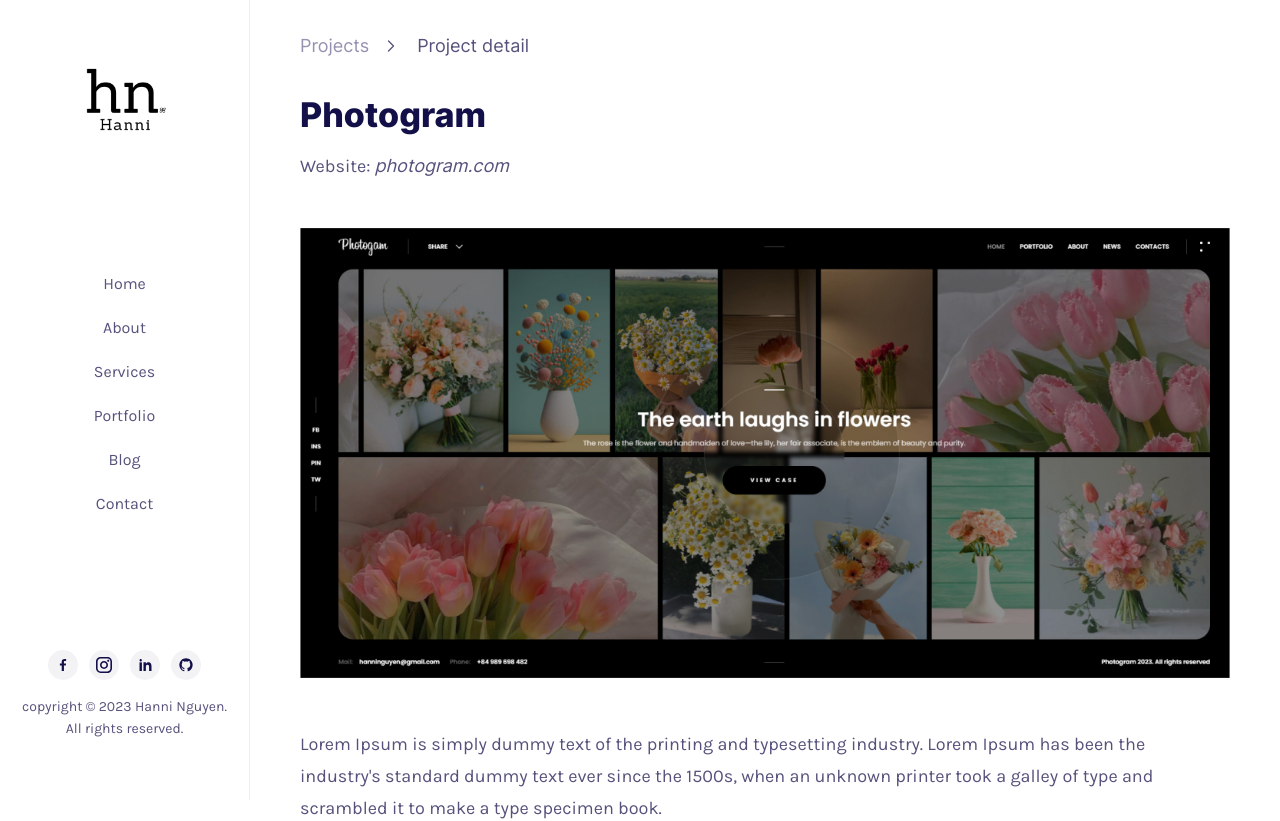
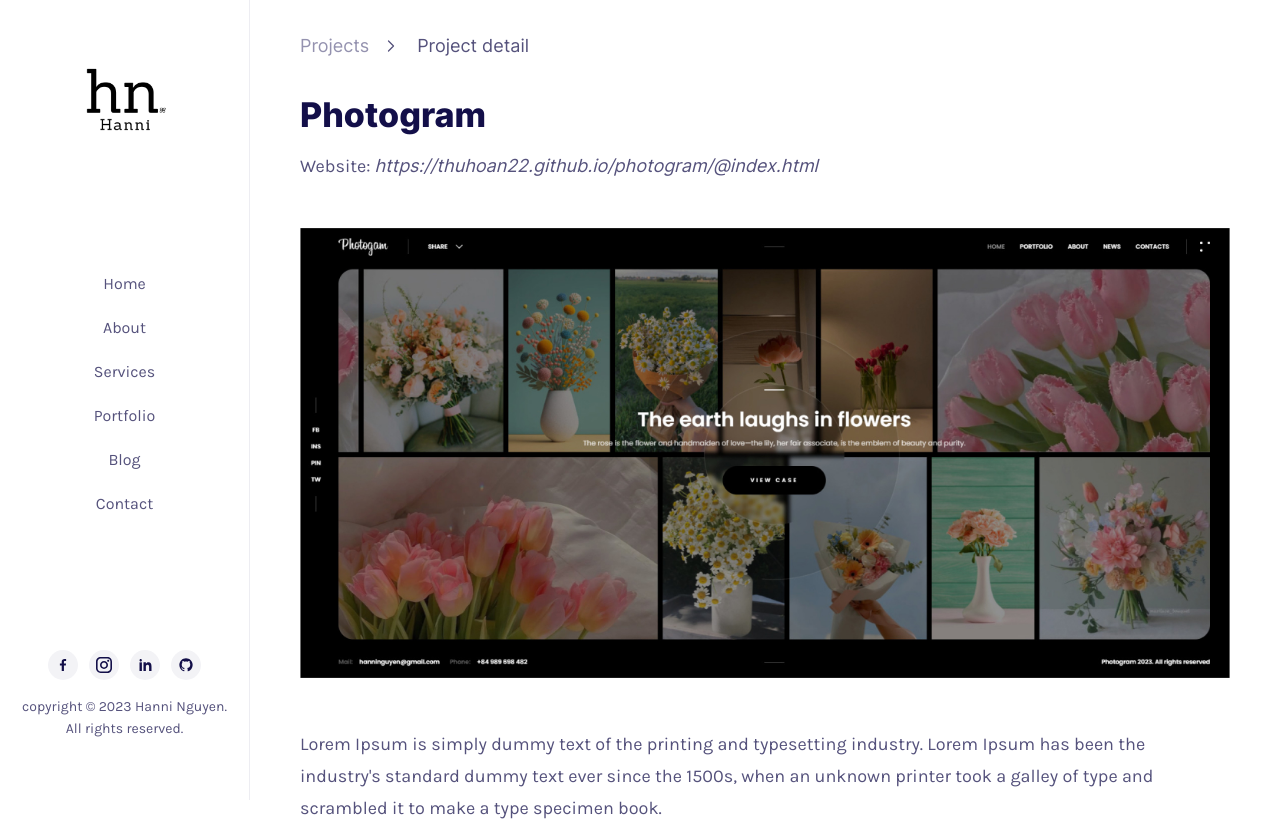
Before and after one commit to thuhoan22/hanni-portfolio, a React (Create React App) app: page /project/1 in a window 1280 px wide. Shown: the top 821 px of the page. Built offline with nearby package versions, Linux system fonts and the light colour scheme.

Commit message:
update code

```diff
--- a/src/components/Popup/PopupFourth.tsx
+++ b/src/components/Popup/PopupFourth.tsx
@@ -40,12 +40,17 @@ function PopupFourth({ isShow = false, onClose }: PopupFourthProps) {
         <p className="text">Working with Photoshop, Illustrator, Figma, Zeplin.</p>
         <p className="text">Design web on Figma.</p>
         <strong className="text-key">Project name:</strong>
-        <p className="text">Ignite: <a href="https://cpo.kia.com/" className="text-link">https://cpo.kia.com/</a></p>
+        <p className="text">Kia/Hyundai</p>
+        <p className="text">KARNARK game (MMORPG)</p>
+        <p className="text">Amore Pacific</p>
+        <p className="text">NC Foundation</p>
+
+        {/* <p className="text">Ignite: <a href="https://cpo.kia.com/" className="text-link">https://cpo.kia.com/</a></p>
         <p className="text">Kia/Hyundai</p>
         <p className="text">Kia PBV: <a href="https://www.kia.com/jp/ja/lineup/pv5-passenger" className="text-link">https://www.kia.com/jp/ja/lineup/pv5-passenger</a></p>
         <p className="text">KARNARK game (MMORPG)</p>
         <p className="text">Amore Pacific: <a href="https://www.apgroup.com/int/ko/" className="text-link">https://www.apgroup.com/int/ko/</a></p>
-        <p className="text">NC Foundation: <a href="https://www.ncfoundation.or.kr/main" className="text-link">https://www.ncfoundation.or.kr/main</a></p>
+        <p className="text">NC Foundation: <a href="https://www.ncfoundation.or.kr/main" className="text-link">https://www.ncfoundation.or.kr/main</a></p> */}
       </DialogContent>
       <button onClick={onClose} aria-label="close" className="btn-close">
         <span className="ic"></span>
--- a/src/components/Popup/PopupSecond.tsx
+++ b/src/components/Popup/PopupSecond.tsx
@@ -43,12 +43,13 @@ function PopupSecond({ isShow = false, onClose }: PopupSecondProps) {
         <p className="text">Kakao game.</p>
         <p className="text">Mobile web: Kookmin University.</p>
         <p className="text">LG life.</p>
-        <p className="text">
+        <p className="text">NHN AD, NHN(recruit), and many other projects.</p>
+        {/* <p className="text">
           NHN:
           <a href="http://www.nhnglobal.com/usa/index.nhn" className="text-link">http://www.nhnglobal.com/usa/index.nhn</a>
           <a href="http://www.nhnservice.com/ns/index.nhn" className="text-link">http://www.nhnservice.com/ns/index.nhn</a>
         </p>
-        <p className="text">NHN AD, NHN(recruit), and many other projects.</p>
+        <p className="text">NHN AD, NHN(recruit), and many other projects.</p> */}
       </DialogContent>
       <button onClick={onClose} aria-label="close" className="btn-close">
         <span className="ic"></span>
--- a/src/data/db.json
+++ b/src/data/db.json
@@ -4,7 +4,7 @@
       "id": 1,
       "thumb": "/images/img-project-01.jpg",
       "name": "Photogram",
-      "website": "photogram.com",
+      "website": "https://thuhoan22.github.io/photogram/@index.html",
       "category": "Archive",
       "client": "Nang Studio",
       "date": "Nov 10, 2024",
@@ -18,38 +18,6 @@
     },
     {
       "id": 2,
-      "thumb": "/images/img-project-02.jpg",
-      "name": "Restaurant",
-      "website": "spaghettibox.food",
-      "client": "Spaghettibox",
-      "category": "Food",
-      "date": "May 18, 2022",
-      "desc1": "Lorem Ipsum is simply dummy text of the printing and typesetting industry. Lorem Ipsum has been the industry's standard dummy text ever since the 1500s, when an unknown printer took a galley of type and scrambled it to make a type specimen book.",
-      "desc2": "It has survived not only five centuries, but also the leap into electronic typesetting, remaining essentially unchanged. It was popularised in the 1960s with the release of Letraset sheets containing Lorem Ipsum passages, and more recently with desktop publishing software like Aldus PageMaker including versions of Lorem Ipsum.",
-      "desc3": "",
-      "imgage1": "/images/img-detail-09.jpg",
-      "imgage2": "/images/img-detail-10.jpg",
-      "imgage3": "/images/img-detail-11.jpg",
-      "imgage4": "/images/img-detail-12.jpg"
-    },
-    {
-      "id": 3,
-      "thumb": "/images/img-project-03.jpg",
-      "name": "Interior Design Ltd.",
-      "website": "https://thuhoan22.github.io/Animation/Interior-landing/",
-      "client": "TH House",
-      "category": "Modalbox",
-      "date": "July 08, 2024",
-      "desc1": "Lorem Ipsum is simply dummy text of the printing and typesetting industry. Lorem Ipsum has been the industry's standard dummy text ever since the 1500s, when an unknown printer took a galley of type and scrambled it to make a type specimen book.",
-      "desc2": "It has survived not only five centuries, but also the leap into electronic typesetting, remaining essentially unchanged. It was popularised in the 1960s with the release of Letraset sheets containing Lorem Ipsum passages, and more recently with desktop publishing software like Aldus PageMaker including versions of Lorem Ipsum.",
-      "desc3": "",
-      "imgage1": "/images/img-detail-13.jpg",
-      "imgage2": "/images/img-detail-14.jpg",
-      "imgage3": "/images/img-detail-15.jpg",
-      "imgage4": "/images/img-detail-16.jpg"
-    },
-    {
-      "id": 4,
       "thumb": "/images/img-project-04.jpg",
       "name": "Jadoo",
       "website": "https://thuhoan22.github.io/landing-jadoo/homepage.html",
@@ -65,14 +33,40 @@
       "imgage4": "/images/img-detail-20.jpg"
     },
     {
-      "id": 5,
+      "id": 3,
       "thumb": "/images/img-project-05.jpg",
       "name": "NFTHub",
-      "website": "https://thuhoan22.github.io/Animation/NFTHub/",
+      "website": "https://thuhoan22.github.io/animation/NFTHub",
       "client": "",
       "category": "NTF",
       "date": "Apr 26, 2024",
       "desc": ""
+    },
+    {
+      "id": 4,
+      "thumb": "/images/img-project-11.jpg",
+      "name": "Bloom Beauty",
+      "website": "https://cosmetic-bloom-beauty.vercel.app",
+      "client": "Bloom Beauty",
+      "category": "Cosmetic",
+      "date": "May 16, 2024",
+      "desc": ""
+    },
+    {
+      "id": 5,
+      "thumb": "/images/img-project-03.jpg",
+      "name": "Interior Design Ltd.",
+      "website": "https://thuhoan22.github.io/Animation/Interior-landing",
+      "client": "TH House",
+      "category": "Modalbox",
+      "date": "July 08, 2024",
+      "desc1": "Lorem Ipsum is simply dummy text of the printing and typesetting industry. Lorem Ipsum has been the industry's standard dummy text ever since the 1500s, when an unknown printer took a galley of type and scrambled it to make a type specimen book.",
+      "desc2": "It has survived not only five centuries, but also the leap into electronic typesetting, remaining essentially unchanged. It was popularised in the 1960s with the release of Letraset sheets containing Lorem Ipsum passages, and more recently with desktop publishing software like Aldus PageMaker including versions of Lorem Ipsum.",
+      "desc3": "",
+      "imgage1": "/images/img-detail-13.jpg",
+      "imgage2": "/images/img-detail-14.jpg",
+      "imgage3": "/images/img-detail-15.jpg",
+      "imgage4": "/images/img-detail-16.jpg"
     },
     {
       "id": 6,
@@ -130,13 +124,19 @@
     },
     {
       "id": 11,
-      "thumb": "/images/img-project-11.jpg",
-      "name": "Laneige",
-      "website": "https://www.apgroup.com/int/ko/",
-      "client": "Amore Pacific",
-      "category": "Cosmetic",
-      "date": "May 16, 2024",
-      "desc": ""
+      "thumb": "/images/img-project-02.jpg",
+      "name": "Restaurant",
+      "website": "spaghettibox.food",
+      "client": "Spaghettibox",
+      "category": "Food",
+      "date": "May 18, 2022",
+      "desc1": "Lorem Ipsum is simply dummy text of the printing and typesetting industry. Lorem Ipsum has been the industry's standard dummy text ever since the 1500s, when an unknown printer took a galley of type and scrambled it to make a type specimen book.",
+      "desc2": "It has survived not only five centuries, but also the leap into electronic typesetting, remaining essentially unchanged. It was popularised in the 1960s with the release of Letraset sheets containing Lorem Ipsum passages, and more recently with desktop publishing software like Aldus PageMaker including versions of Lorem Ipsum.",
+      "desc3": "",
+      "imgage1": "/images/img-detail-09.jpg",
+      "imgage2": "/images/img-detail-10.jpg",
+      "imgage3": "/images/img-detail-11.jpg",
+      "imgage4": "/images/img-detail-12.jpg"
     },
     {
       "id": 12,
@@ -151,6 +151,7 @@
       "id": 13,
       "thumb": "/images/img-project-13.jpg",
       "name": "Wedding invitation",
+      "website": "https://thuhoan22.github.io/animation/Wedding-landing",
       "client": "",
       "category": "Event",
       "date": "Nov 10, 2024",
```
